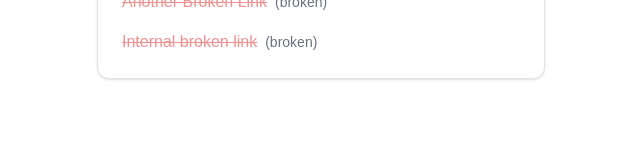
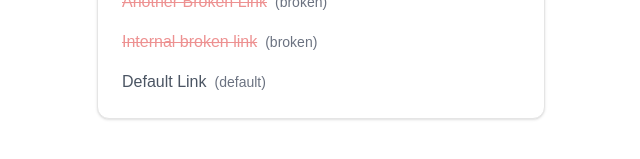
Before and after one commit to aocamilo/asta-gym, a Next.js app: page /links in a window 1280 px wide. Shown: the part 575-734 px from the top of the page, without its empty margins (319-959 px from the left). Built offline with nearby package versions, Linux system fonts and the light colour scheme.

Commit message:
Add a link with single class

```diff
--- a/app/components/Links.tsx
+++ b/app/components/Links.tsx
@@ -7,7 +7,15 @@ type LinkItem = {
   id: number;
   url: string;
   label: string;
-  type: "website" | "mailto" | "tel" | "sms" | "javascript" | "ftp" | "broken";
+  type:
+    | "website"
+    | "mailto"
+    | "tel"
+    | "sms"
+    | "javascript"
+    | "ftp"
+    | "broken"
+    | "default";
 };
 
 export default function LinksList() {
@@ -91,6 +99,12 @@ export default function LinksList() {
       label: "Internal broken link",
       type: "broken",
     },
+    {
+      id: 14,
+      url: "https://example.com/default",
+      label: "Default Link",
+      type: "default",
+    },
   ];
 
   // Function to render link with appropriate styling
@@ -111,6 +125,8 @@ export default function LinksList() {
           return "text-orange-600 hover:text-orange-800";
         case "broken":
           return "text-red-600 line-through opacity-50";
+        case "default":
+          return "text-gray-600";
         default:
           return "";
       }
```
